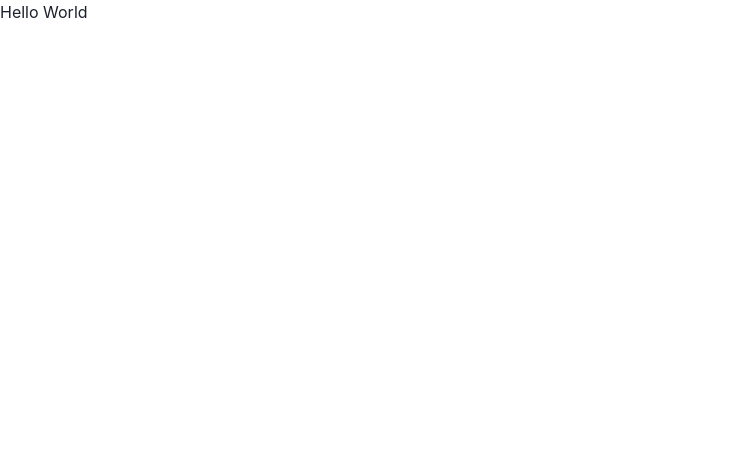
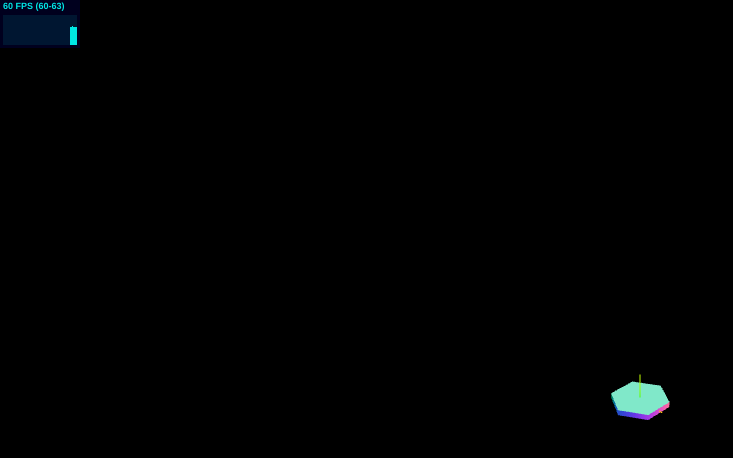
Before and after one commit to LowWeiLin/light, a Next.js app: page / in a window 1280 px wide. Shown: the top 458 px of the page, without its empty margins (0-733 px from the left). Built offline with nearby package versions, Linux system fonts and the light colour scheme.

Commit message:
One r3f hexagon

```diff
--- /dev/null
+++ b/components/r3f/hexagon/Hexagon.tsx
@@ -0,0 +1,8 @@
+const Hexagon = () => (
+  <mesh>
+    <cylinderBufferGeometry args={[1, 1, 0.2, 6]} />
+    <meshNormalMaterial />
+  </mesh>
+);
+
+export default Hexagon;
--- a/package.json
+++ b/package.json
@@ -17,10 +17,14 @@
     "@chakra-ui/react": "^1.0.0",
     "@emotion/react": "^11.0.0",
     "@emotion/styled": "^11.0.0",
+    "@react-spring/three": "^9.4.5",
+    "@react-three/drei": "^9.16.0",
+    "@react-three/fiber": "^8.0.27",
     "framer-motion": "^6.0.0",
     "next": "12.2.0",
     "react": "18.2.0",
-    "react-dom": "18.2.0"
+    "react-dom": "18.2.0",
+    "three": "^0.142.0"
   },
   "devDependencies": {
     "@emotion/babel-plugin": "^11.0.0",
--- a/pages/index.tsx
+++ b/pages/index.tsx
@@ -1,10 +1,25 @@
+import { OrbitControls, Stats } from "@react-three/drei";
+import { Canvas } from "@react-three/fiber";
 import { NextPage } from "next";
 import Page from "../components/Page";
+import Hexagon from "../components/r3f/hexagon/Hexagon";
 
 const Index: NextPage = () => {
   return (
     <Page title="light" description="">
-      Hello World
+      <Canvas
+        camera={{ position: [10, 10, 10] }}
+        style={{ height: "100vh", backgroundColor: "black" }}
+      >
+        <ambientLight intensity={1} />
+        <pointLight intensity={1} position={[0, 6, 0]} />
+
+        <OrbitControls />
+        <axesHelper />
+        <Stats />
+
+        <Hexagon />
+      </Canvas>
     </Page>
   );
 };
```
Also changed, not shown: 1 other file (tests, documents, lock files or other folders).
